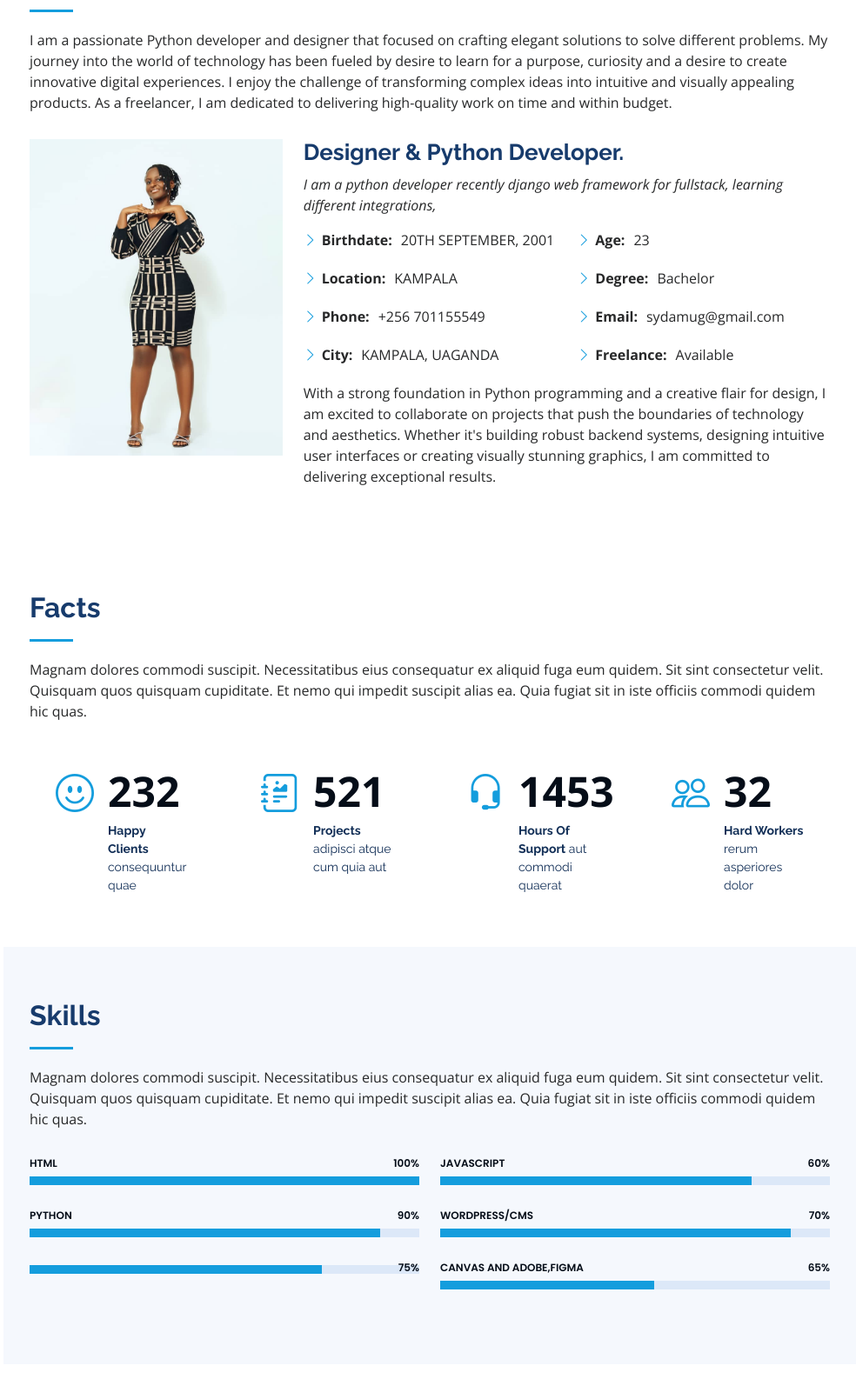
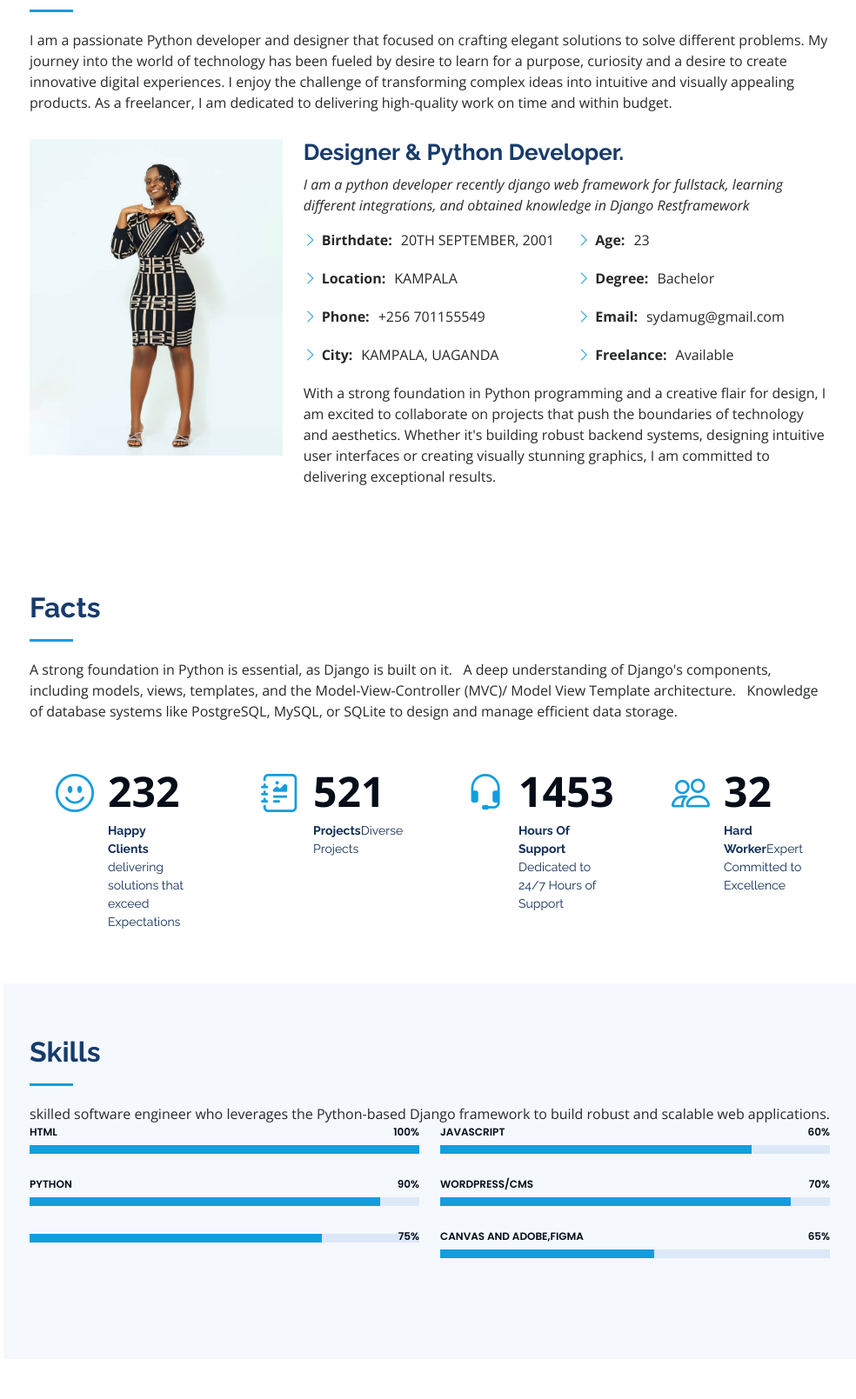
Before and after one commit to namugarurasyda/trialproj, a Django app: page / in a window 1280 px wide. Shown: the part 904-2513 px from the top of the page at 87% size, without its empty margins (296-1280 px from the left). Run offline with Django 5.2, Linux system fonts and the light colour scheme; some libraries are stand-ins or nearby versions.

Commit message:
new changes

```diff
--- a/static/assets/css/style.css
+++ b/static/assets/css/style.css
@@ -236,7 +236,7 @@ h6 {
 #hero {
   width: 100%;
   height: 100vh;
-  background: url("{% static '/assets/img/hero-bg.jpg' %} ") top center;
+  background: url("{% static '/assets/img/hero-bg.jpg' %}") top center;
   background-size: cover;
 
 }
--- a/templates/index.html
+++ b/templates/index.html
@@ -40,7 +40,7 @@
     <div class="d-flex flex-column">
 
       <div class="profile">
-        <img src="{% static 'assets/img/mypicture.jpg' %}" alt="" class="img-fluid rounded-circle">
+        <img src="{% static 'assets/img/hero-bg.jpg' %}" alt="" class="img-fluid rounded-circle">
         <h1 class="text-light"><a href="index.html">NAMUGARURA SYDA</a></h1>
         <div class="social-links mt-3 text-center">
 <!--          <a href="#" class="twitter"><i class="bx bxl-twitter"></i></a>-->
@@ -57,7 +57,6 @@
           <li><a href="#about" class="nav-link scrollto"><i class="bx bx-user"></i> <span>About</span></a></li>
           <li><a href="#resume" class="nav-link scrollto"><i class="bx bx-file-blank"></i> <span>Resume</span></a></li>
           <li><a href="#portfolio" class="nav-link scrollto"><i class="bx bx-book-content"></i> <span>Portfolio</span></a></li>
-          <li><a href="#copied" class="nav-link scrollto"><i class="bx bx-server"></i> <span>copied.html</span></a></li>
           <li><a href="#services" class="nav-link scrollto"><i class="bx bx-server"></i> <span>Services</span></a></li>
           <li><a href="#contact" class="nav-link scrollto"><i class="bx bx-envelope"></i> <span>Contact</span></a></li>
         </ul>
@@ -91,7 +90,8 @@
           <div class="col-lg-8 pt-4 pt-lg-0 content" data-aos="fade-left">
             <h3> Designer &amp; Python Developer.</h3>
             <p class="fst-italic">
-              I am  a python developer recently django web framework for fullstack, learning different integrations,
+              I am  a python developer recently django web framework for fullstack, learning different integrations, and obtained knowledge in
+              Django Restframework
             </p>
             <div class="row">
               <div class="col-lg-6">
@@ -127,7 +127,11 @@
 
         <div class="section-title">
           <h2>Facts</h2>
-          <p>Magnam dolores commodi suscipit. Necessitatibus eius consequatur ex aliquid fuga eum quidem. Sit sint consectetur velit. Quisquam quos quisquam cupiditate. Et nemo qui impedit suscipit alias ea. Quia fugiat sit in iste officiis commodi quidem hic quas.</p>
+          <p>A strong foundation in Python is essential, as Django is built on it.
+            A deep understanding of Django's components, including models, views, templates, and the Model-View-Controller (MVC)/ Model View Template architecture.
+            Knowledge of database systems like PostgreSQL, MySQL, or SQLite to design and manage efficient data storage.
+
+          </p>
         </div>
 
         <div class="row no-gutters">
@@ -136,7 +140,7 @@
             <div class="count-box">
               <i class="bi bi-emoji-smile"></i>
               <span data-purecounter-start="0" data-purecounter-end="232" data-purecounter-duration="1" class="purecounter"></span>
-              <p><strong>Happy Clients</strong> consequuntur quae</p>
+              <p><strong>Happy Clients</strong> delivering solutions that exceed Expectations</p>
             </div>
           </div>
 
@@ -144,7 +148,7 @@
             <div class="count-box">
               <i class="bi bi-journal-richtext"></i>
               <span data-purecounter-start="0" data-purecounter-end="521" data-purecounter-duration="1" class="purecounter"></span>
-              <p><strong>Projects</strong> adipisci atque cum quia aut</p>
+              <p><strong>Projects</strong>Diverse Projects </p>
             </div>
           </div>
 
@@ -152,7 +156,7 @@
             <div class="count-box">
               <i class="bi bi-headset"></i>
               <span data-purecounter-start="0" data-purecounter-end="1453" data-purecounter-duration="1" class="purecounter"></span>
-              <p><strong>Hours Of Support</strong> aut commodi quaerat</p>
+              <p><strong>Hours Of Support</strong> Dedicated to 24/7 Hours of Support</p>
             </div>
           </div>
 
@@ -160,7 +164,7 @@
             <div class="count-box">
               <i class="bi bi-people"></i>
               <span data-purecounter-start="0" data-purecounter-end="32" data-purecounter-duration="1" class="purecounter"></span>
-              <p><strong>Hard Workers</strong> rerum asperiores dolor</p>
+              <p><strong>Hard Worker</strong>Expert Committed to Excellence </p>
             </div>
           </div>
 
@@ -175,8 +179,7 @@
 
         <div class="section-title">
           <h2>Skills</h2>
-          <p>Magnam dolores commodi suscipit. Necessitatibus eius consequatur ex aliquid fuga eum quidem. Sit sint consectetur velit. Quisquam quos quisquam cupiditate. Et nemo qui impedit suscipit alias ea. Quia fugiat sit in iste officiis commodi quidem hic quas.</p>
-        </div>
+          <p> skilled software engineer who leverages the Python-based Django framework to build robust and scalable web applications.</p>
 
         <div class="row skills-content">
 
@@ -252,7 +255,7 @@
               <ul>
                 <li>Portland par 127,Orlando, FL</li>
                 <li>(123) 456-7891</li>
-                <li>alice.barkley@example.com</li>
+                <li>sydamug@</li>
               </ul>
             </div>
 
@@ -463,7 +466,7 @@
 
         <div class="section-title">
           <h2>Testimonials</h2>
-          <p>Magnam dolores commodi suscipit. Necessitatibus eius consequatur ex aliquid fuga eum quidem. Sit sint consectetur velit. Quisquam quos quisquam cupiditate. Et nemo qui impedit suscipit alias ea. Quia fugiat sit in iste officiis commodi quidem hic quas.</p>
+          <p>We've been incredibly impressed with her capability to deliver innovative solutions that have significantly impacted our business. Their team's expertise, creativity, and dedication to client satisfaction are unparalleled. From concept to completion, they consistently exceeded our expectations, ensuring a seamless and successful projects.</p>
         </div>
 
         <div class="testimonials-slider swiper" data-aos="fade-up" data-aos-delay="100">
@@ -473,12 +476,13 @@
               <div class="testimonial-item" data-aos="fade-up">
                 <p>
                   <i class="bx bxs-quote-alt-left quote-icon-left"></i>
-                  Proin iaculis purus consequat sem cure digni ssim donec porttitora entum suscipit rhoncus. Accusantium quam, ultricies eget id, aliquam eget nibh et. Maecen aliquam, risus at semper.
+                  "As a public health pioneer, she has revolutionized the way we approach healthcare. Her innovative solutions and unwavering commitment to improving public health have made a significant impact on countless lives.
+                   Her leadership and vision have inspired a new generation of health professionals to strive for a healthier future.
                   <i class="bx bxs-quote-alt-right quote-icon-right"></i>
                 </p>
                 <img src="{% static 'assets/img/testimonials/testimonials-1.jpg' %}" class="testimonial-img" alt="">
-                <h3>Saul Goodman</h3>
-                <h4>Ceo &amp; Founder</h4>
+                <h3>Mukasa </h3>
+                <h4>Public Health coordinator &amp; Founder</h4>
               </div>
             </div><!-- End testimonial item -->
 
@@ -486,11 +490,12 @@
               <div class="testimonial-item" data-aos="fade-up" data-aos-delay="100">
                 <p>
                   <i class="bx bxs-quote-alt-left quote-icon-left"></i>
-                  Export tempor illum tamen malis malis eram quae irure esse labore quem cillum quid cillum eram malis quorum velit fore eram velit sunt aliqua noster fugiat irure amet legam anim culpa.
+                  As a designer, Syda is a true creative genius. The bility to transform complex ideas into visually stunning designs is unparalleled. She consistently delivered high-quality work, always meeting deadlines and exceeding expectations. Her dedication to understanding the brand and target audience resulted in designs that not only looked great but also drove results.
+                  I highly recommend her to anyone seeking a talented and reliable designer."
                   <i class="bx bxs-quote-alt-right quote-icon-right"></i>
                 </p>
                 <img src="{% static 'assets/img/testimonials/testimonials-2.jpg' %}" class="testimonial-img" alt="">
-                <h3>Sara Wilsson</h3>
+                <h3>Kemigisha Desire</h3>
                 <h4>Designer</h4>
               </div>
             </div><!-- End testimonial item -->
@@ -499,12 +504,13 @@
               <div class="testimonial-item" data-aos="fade-up" data-aos-delay="200">
                 <p>
                   <i class="bx bxs-quote-alt-left quote-icon-left"></i>
-                  Enim nisi quem export duis labore cillum quae magna enim sint quorum nulla quem veniam duis minim tempor labore quem eram duis noster aute amet eram fore quis sint minim.
+                  As a programmer, Syda is a true asset to any team. Her technical expertise, problem-solving skills, and ability to deliver high-quality code on time are exceptional.
+                  She is a dedicated and passionate developer who consistently goes above and beyond to ensure project success."
                   <i class="bx bxs-quote-alt-right quote-icon-right"></i>
                 </p>
                 <img src="{% static 'assets/img/testimonials/testimonials-3.jpg' %}" class="testimonial-img" alt="">
-                <h3>Jena Karlis</h3>
-                <h4>Store Owner</h4>
+                <h3>Vincent</h3>
+                <h4>Programmer</h4>
               </div>
             </div><!-- End testimonial item -->
 
@@ -512,11 +518,13 @@
               <div class="testimonial-item" data-aos="fade-up" data-aos-delay="300">
                 <p>
                   <i class="bx bxs-quote-alt-left quote-icon-left"></i>
-                  Fugiat enim eram quae cillum dolore dolor amet nulla culpa multos export minim fugiat minim velit minim dolor enim duis veniam ipsum anim magna sunt elit fore quem dolore labore illum veniam.
+                   It was a pleasure to work with. They delivered high-quality work on time and within budget.
+                  Their attention to detail and ability to understand our needs were exceptional. I highly recommend her for any web application collaborations.
+
                   <i class="bx bxs-quote-alt-right quote-icon-right"></i>
                 </p>
                 <img src="{% static 'assets/img/testimonials/testimonials-4.jpg' %}" class="testimonial-img" alt="">
-                <h3>Matt Brandon</h3>
+                <h3>Rasuli</h3>
                 <h4>Freelancer</h4>
               </div>
             </div><!-- End testimonial item -->
@@ -525,11 +533,12 @@
               <div class="testimonial-item" data-aos="fade-up" data-aos-delay="400">
                 <p>
                   <i class="bx bxs-quote-alt-left quote-icon-left"></i>
-                  Quis quorum aliqua sint quem legam fore sunt eram irure aliqua veniam tempor noster veniam enim culpa labore duis sunt culpa nulla illum cillum fugiat legam esse veniam culpa fore nisi cillum quid.
+                  I was amazed at how quickly and efficiently Syda was able to resolve develop a site for me.
+                  Their communication skills went above and beyond to ensure my satisfaction. I would highly recommend her for any services to anyone."
                   <i class="bx bxs-quote-alt-right quote-icon-right"></i>
                 </p>
                 <img src="{% static 'assets/img/testimonials/testimonials-5.jpg' %}" class="testimonial-img" alt="">
-                <h3>John Larson</h3>
+                <h3>John Donald</h3>
                 <h4>Entrepreneur</h4>
               </div>
             </div><!-- End testimonial item -->
@@ -548,7 +557,7 @@
 
         <div class="section-title">
           <h2>Contact</h2>
-          <p>Magnam dolores commodi suscipit. Necessitatibus eius consequatur ex aliquid fuga eum quidem. Sit sint consectetur velit. Quisquam quos quisquam cupiditate. Et nemo qui impedit suscipit alias ea. Quia fugiat sit in iste officiis commodi quidem hic quas.</p>
+          <p>Let's connect and discuss, for more information contact me.</p>
         </div>
 
         <div class="row" data-aos="fade-in">
@@ -558,22 +567,21 @@
               <div class="address">
                 <i class="bi bi-geo-alt"></i>
                 <h4>Location:</h4>
-                <p>A108 Adam Street, New York, NY 535022</p>
+                <p>UGANDA, KAMPALA, </p>
               </div>
 
               <div class="email">
                 <i class="bi bi-envelope"></i>
                 <h4>Email:</h4>
-                <p>info@example.com</p>
+                <p>sydamug@gmail.com</p>
               </div>
 
               <div class="phone">
                 <i class="bi bi-phone"></i>
                 <h4>Call:</h4>
-                <p>+1 5589 55488 55s</p>
+                <p>+256701155549</p>
               </div>
-
-              <iframe src="https://www.google.com/maps/embed?pb=!1m14!1m8!1m3!1d12097.433213460943!2d-74.0062269!3d40.7101282!3m2!1i1024!2i768!4f13.1!3m3!1m2!1s0x0%3A0xb89d1fe6bc499443!2sDowntown+Conference+Center!5e0!3m2!1smk!2sbg!4v1539943755621" frameborder="0" style="border:0; width: 100%; height: 290px;" allowfullscreen></iframe>
+              <iframe src="https://www.google.com/maps/embed?pb=!1m14!1m12!1m3!1d7979.516912424416!2d32.5942020494751!3d0.31386649259130717!2m3!1f0!2f0!3f0!3m2!1i1024!2i768!4f13.1!5e0!3m2!1sen!2sug!4v1733240334691!5m2!1sen!2sug" frameborde="0" width="100%" height="290" style="border:0;" allowfullscreen></iframe>
             </div>
 
           </div>
--- a/templates/inner-page.html
+++ b/templates/inner-page.html
@@ -104,7 +104,7 @@
         <!-- You can delete the links only if you purchased the pro version. -->
         <!-- Licensing information: https://bootstrapmade.com/license/ -->
         <!-- Purchase the pro version with working PHP/AJAX contact form: https://bootstrapmade.com/iportfolio-bootstrap-portfolio-websites-template/ -->
-        Designed by <a href="https://bootstrapmade.com/">BootstrapMade</a>
+        Designed by <a href="sydamug@gmail.com/">SYDA NAMUGARURA</a>
       </div>
     </div>
   </footer><!-- End  Footer -->
--- a/trialproj/settings.py
+++ b/trialproj/settings.py
@@ -18,7 +18,9 @@ SECRET_KEY = 'django-insecure-zmkzf=8ppik)t6qbt=7jnpym73fa7l)hnj_*!$8tjv*m9%536p
 # SECURITY WARNING: don't run with debug turned on in production!
 DEBUG = True
 
-ALLOWED_HOSTS = ['.vercel.app', 'local host'],
+# ALLOWED_HOSTS = ['127.0.0.1']
+# ALLOWED_HOSTS = ['127.0.0.1', 'localhost']
+ALLOWED_HOSTS = ['.vercel.app', '.now.sh', '127.0.0.1']
 
 
 
```
Also changed, not shown: static/assets/img/profile.jpg (deleted).
